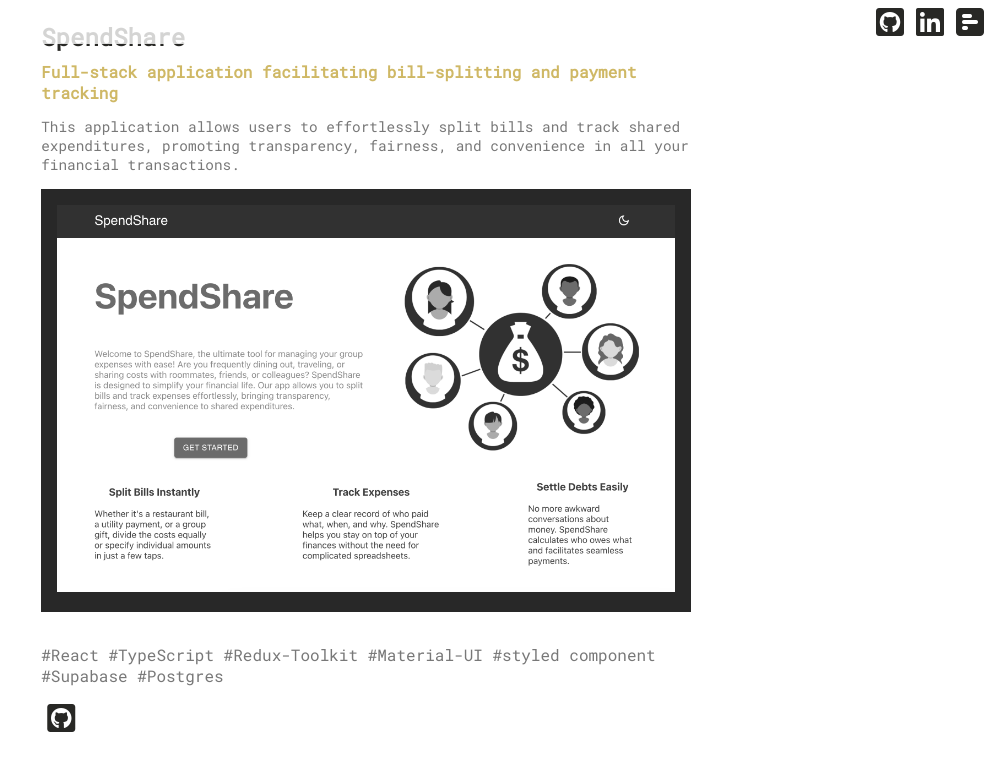
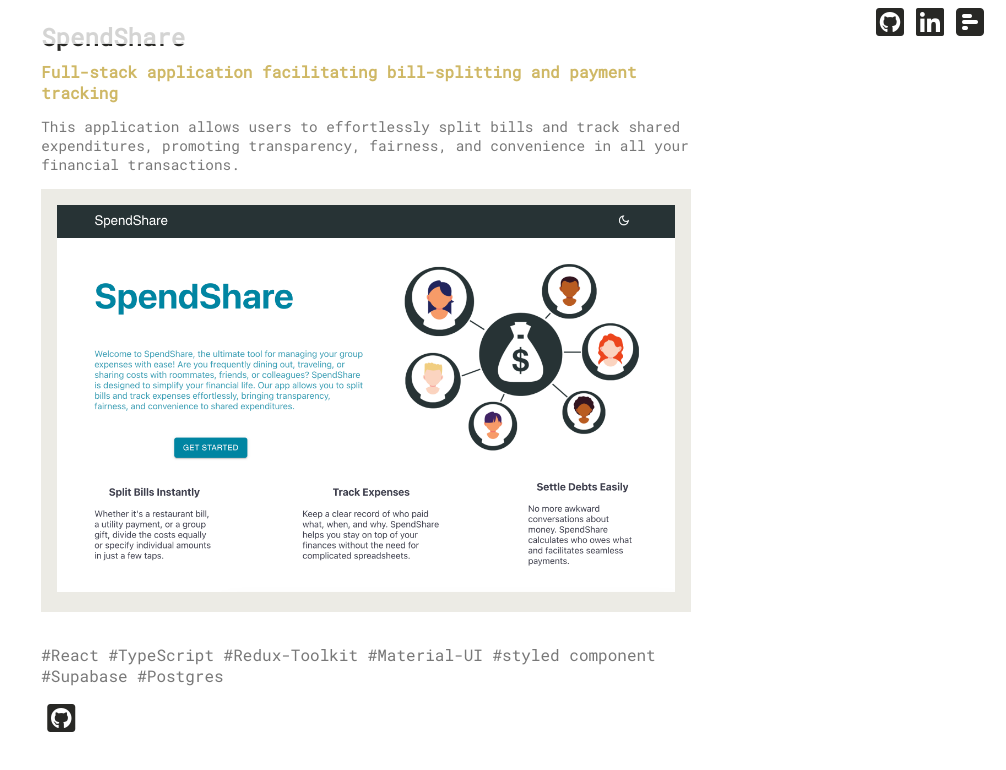
Before and after one commit to yuki-o1o5/my-portfolio, a Next.js app: page / in a window 1280 px wide. In both pictures the pointer is over the element 640 px from the left and 989 px from the top of the page. Shown: the part 589-1359 px from the top of the page, without its empty margins (274-1280 px from the left). Built offline with nearby package versions, Linux system fonts and the light colour scheme.

Commit message:
style: change hover color

```diff
--- a/components/ProjectCard/ProjectCard.module.css
+++ b/components/ProjectCard/ProjectCard.module.css
@@ -34,7 +34,7 @@
 }
 
 .project_img_link:hover {
-  filter: grayscale(100%);
+  background-color: #ecebe5;
 }
 
 .tech_stack_container {
```
